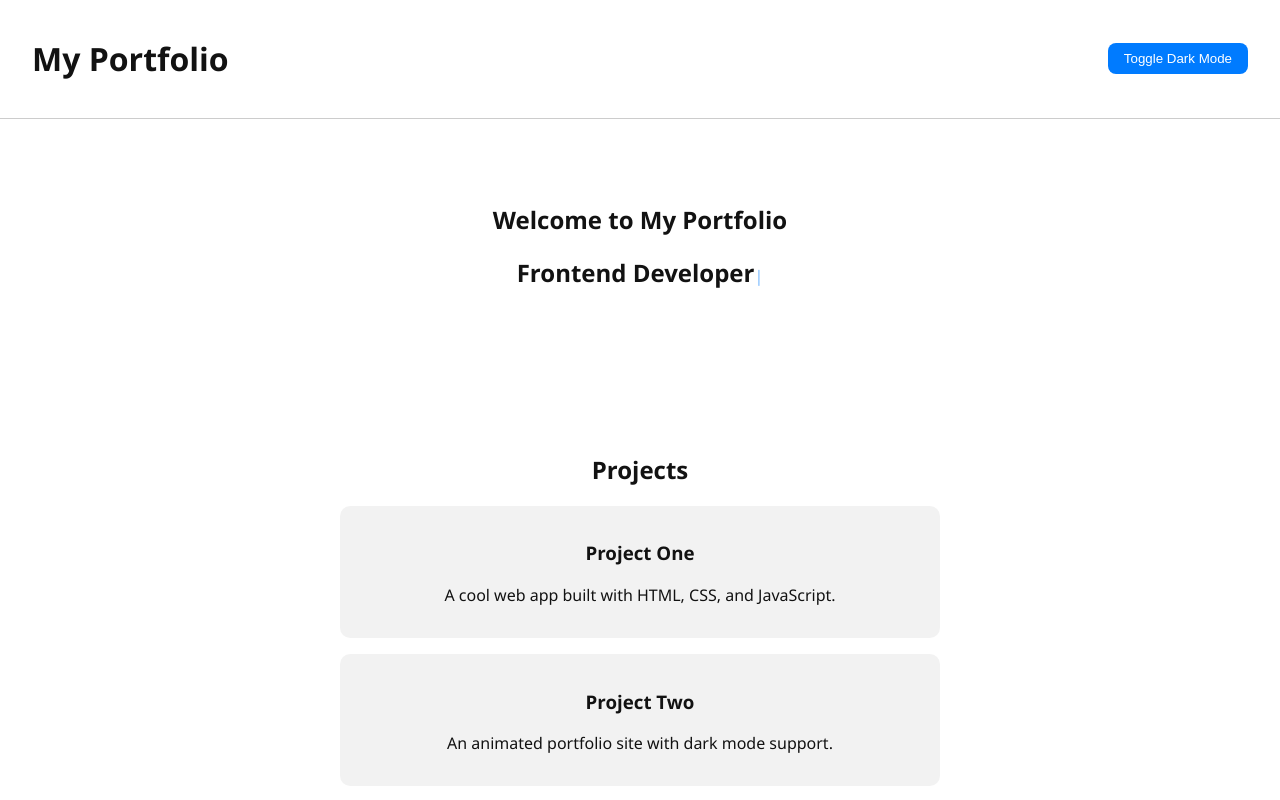
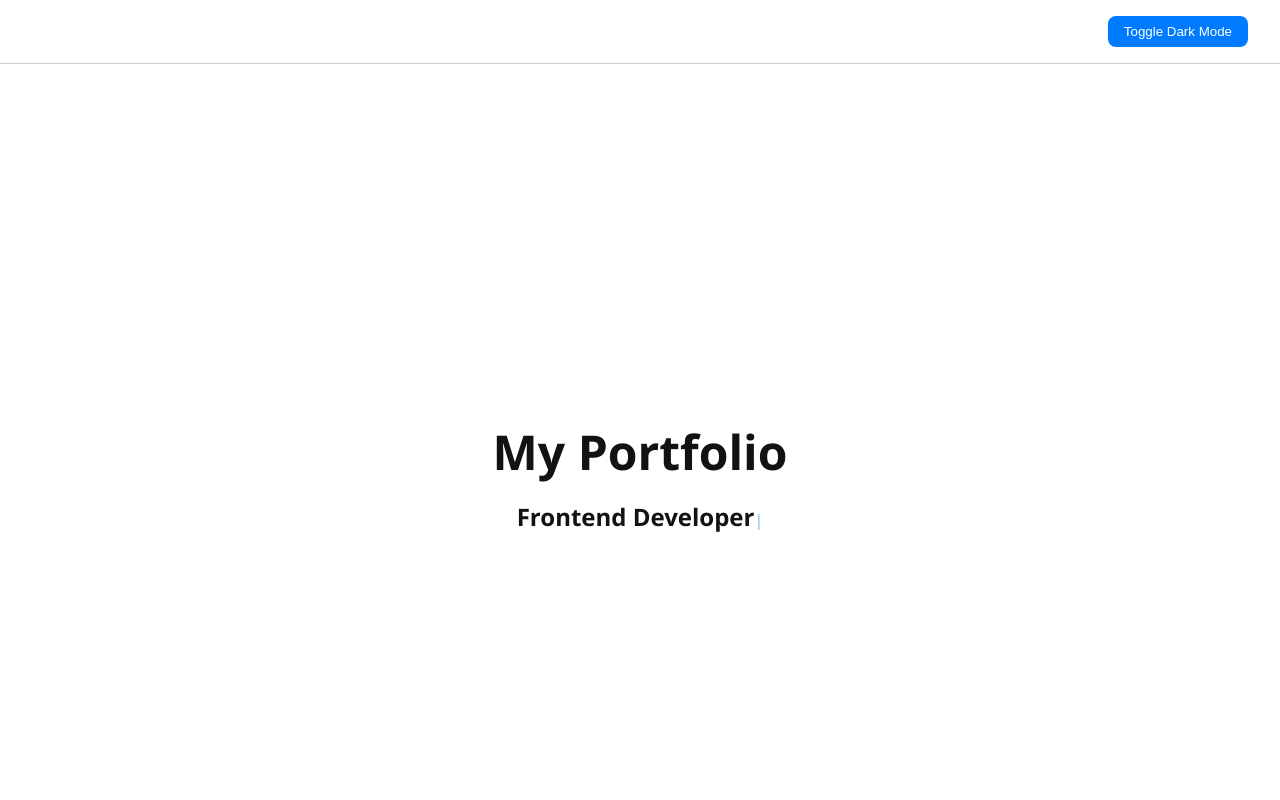
Before and after one commit to pqweraddy/pqweraddy.github.io, a plain HTML site: page index.html in a window 1280 px wide. Shown: the top 800 px of the page. Drawn offline with Linux system fonts and the light colour scheme.

Commit message:
Add homepage profile

```diff
--- a/index.html
+++ b/index.html
@@ -8,13 +8,14 @@
 </head>
 <body>
   <header>
-    <h1>My Portfolio</h1>
     <button class="toggle-btn" id="themeToggle">Toggle Dark Mode</button>
   </header>
 
   <section class="hero hidden">
-    <h2>Welcome to My Portfolio</h2>
-    <p><span id="typed-text"></span><span id="cursor">|</span></p>
+    <div class="hero-content">
+      <h1>My Portfolio</h1>
+      <p><span id="typed-text"></span><span id="cursor">|</span></p>
+    </div>
   </section>
 
   <section class="projects hidden">
--- a/style.css
+++ b/style.css
@@ -29,7 +29,7 @@
   padding: 1rem 2rem;
   background-color: var(--bg-color);
   display: flex;
-    justify-content: space-between;
+  justify-content: flex-end;
   align-items: center;
   border-bottom: 1px solid #ccc;
 }
@@ -41,6 +41,39 @@
   padding: 0.5rem 1rem;
   border-radius: 8px;
   cursor: pointer;
+}
+
+.hero {
+  height: 100vh;
+  display: flex;
+  justify-content: center;
+  align-items: center;
+}
+
+.hero-content {
+  text-align: center;
+}
+
+.hero-content h1 {
+  font-size: 3rem;
+  margin-bottom: 1rem;
+}
+
+#typed-text {
+  font-size: 1.5rem;
+  font-weight: bold;
+}
+
+#cursor {
+  display: inline-block;
+  animation: blink 0.7s infinite;
+  color: var(--accent-color);
+}
+
+@keyframes blink {
+  0% { opacity: 1; }
+  50% { opacity: 0; }
+  100% { opacity: 1; }
 }
 
 section {
@@ -67,21 +100,3 @@
   opacity: 1;
   transform: translateY(0);
 }
-
-  /* Typing Animation */
-  #typed-text {
-    font-weight: bold;
-    font-size: 1.5rem;
-  }
-
-  #cursor {
-    display: inline-block;
-    animation: blink 0.7s infinite;
-    color: var(--accent-color);
-  }
-
-  @keyframes blink {
-    0% { opacity: 1; }
-    50% { opacity: 0; }
-    100% { opacity: 1; }
-  }
```
Lines whose indentation alone changed are shown as unchanged.
